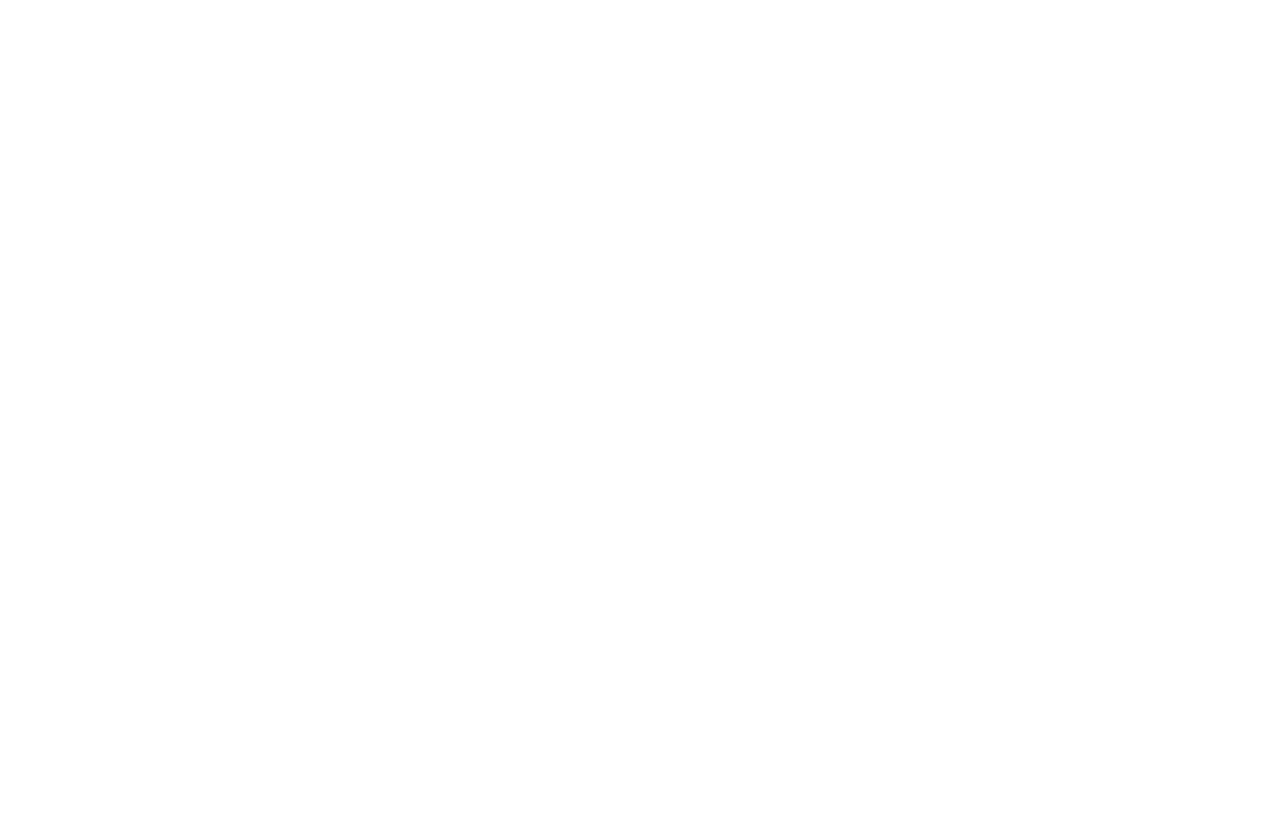
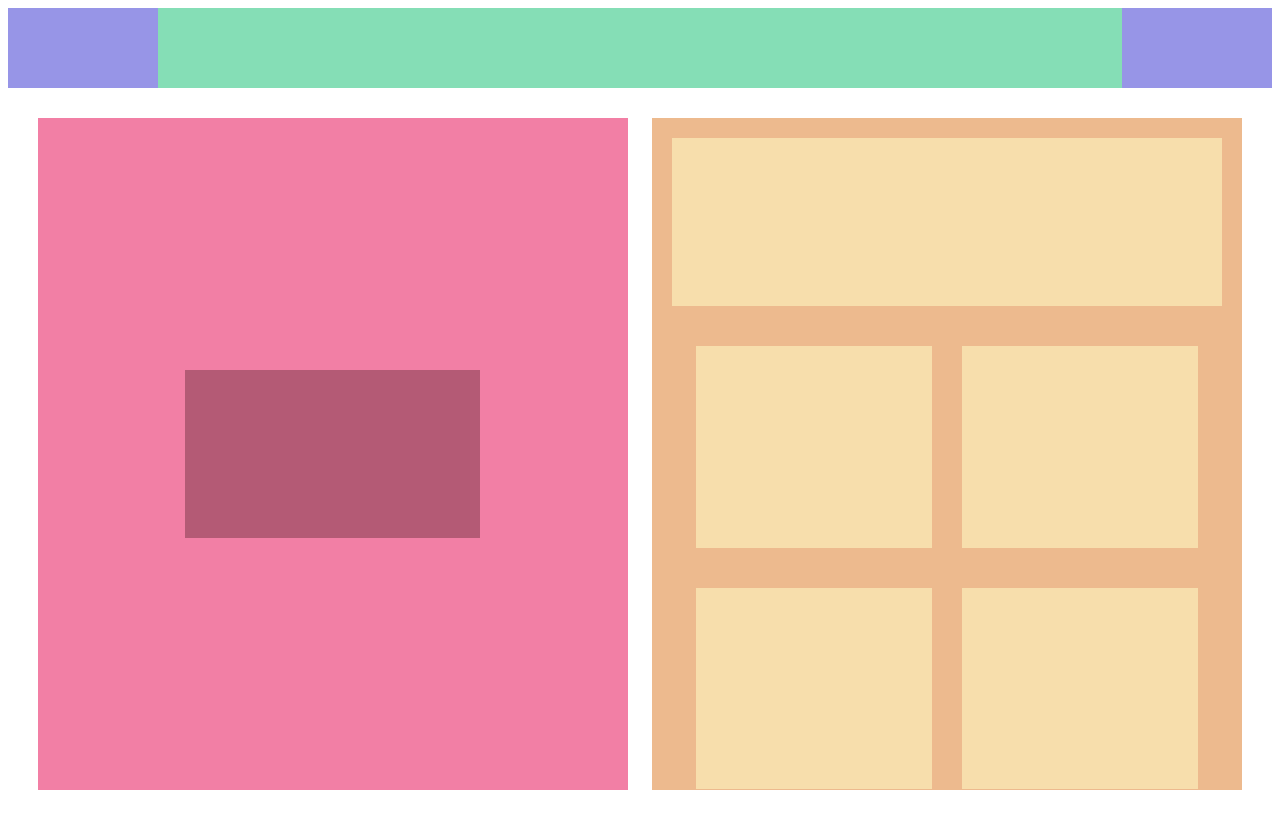
Before and after one commit to beecurrie/yoobee-card-website, a plain HTML site: page index.html in a window 1280 px wide. Drawn offline with Linux system fonts and the light colour scheme.

Commit message:
initial commit

```diff
--- /dev/null
+++ b/css/custom.css
@@ -0,0 +1,113 @@
+body, html {
+  height: 100%;
+}
+
+
+/* ====== Navigation CSS BEGIN ====== */
+.container-nav {
+  height: 10%;
+  display: flex;
+  flex-wrap: nowrap;
+  justify-content: space-between;
+  background-color: #85deb6;
+
+}
+
+.item-1 {
+  width: 150px;
+  background-color: rgb(151, 149, 231);
+}
+
+.item-2 {
+  flex-grow: 1; /* Set the middle element to grow and stretch */
+}
+
+.item-3 {
+  width: 150px;
+  background-color: rgb(151, 149, 231);
+}
+
+.item + .item {
+  margin-left: 2%;
+}
+
+/* ====== Navigation CSS END ====== */
+
+/* ====== Content Container CSS START ====== */
+
+.container-content {
+  height: 84%;
+  padding: 30px;
+  display: flex;
+  justify-content: space-between;
+  flex-wrap: nowrap;
+}
+
+/* ====== Content Container CSS SEND ====== */
+
+/* ====== Map Container CSS START ====== */
+
+.container-map {
+  height: 100%;
+  display: flex;
+  align-items: center;
+  justify-content: center;
+  width: 49%;
+  background-color: #f27fa5;
+}
+
+.item-center {
+  width: 50%;
+  height: 25%;
+  background-color: #b45a75;
+}
+
+/* ====== Map Container CSS END ====== */
+
+/* ====== Promo/Services CSS START ====== */
+
+.container-promo {
+  width: 49%;
+  height: 100%;
+  display: flex;
+  flex-wrap: wrap;
+  justify-content: center;
+  background-color: #edba8e;
+}
+
+.item-4 {
+  margin: 20px;
+  height: 25%;
+  width: 100%;
+  background-color: #f7deac;
+}
+
+.service-1 {
+  margin: 20px 15px 20px 30px;
+  height: 30%;
+  width: 40%;
+  background-color: #f7deac;
+}
+
+.service-2 {
+  margin: 20px 30px 20px 15px;
+  height: 30%;
+  width: 40%;
+  background-color: #f7deac;
+}
+
+.service-3 {
+  margin: 20px 15px 30px 30px;
+  height: 30%;
+  width: 40%;
+  background-color: #f7deac;
+}
+
+.service-4 {
+  margin: 20px 30px 30px 15px;
+  height: 30%;
+  width: 40%;
+  background-color: #f7deac;
+}
+
+/* ====== Promo/Services CSS END ====== */
--- a/index.html
+++ b/index.html
@@ -4,9 +4,50 @@
   <meta charset="UTF-8">
   <meta name="viewport" content="width=device-width, initial-scale=1.0">
   <meta http-equiv="X-UA-Compatible" content="ie=edge">
+  <link rel="stylesheet" href="css/custom.css">
+  <link rel="stylesheet" href="js/custom.js">
   <title>Formative Website Design 1.2</title>
 </head>
 <body>
 
+<!-- ====== Navigation Container START ====== -->
+  <div class="container-nav">
+
+    <div class="item-1 menu"></div>
+    <div class="item-2 logo"></div>
+    <div class="item-3 search"></div>
+
+  </div>
+<!-- ====== Navigation Container END ====== -->
+
+<!-- ====== Content Container START ====== -->
+
+  <div class="container-content">
+
+<!-- ====== Map Container START ====== -->
+
+    <div class="container-map">
+
+      <div class="item-center"></div>
+
+    </div>
+<!-- ====== Map Container END ====== -->
+
+<!-- ====== Promo/Services Container START ====== -->
+
+  <div class="container-promo">
+
+    <div class="item-4 promo"></div>
+    <div class="service-1"></div>
+    <div class="service-2"></div>
+    <div class="service-3"></div>
+    <div class="service-4"></div>
+
+  </div>
+<!-- ====== Promo/Services Container END ====== -->
+
+  </div>
+<!-- ====== Content Container END ====== -->
+
 </body>
 </html>
```
Also changed, not shown: js/custom.js (added).
